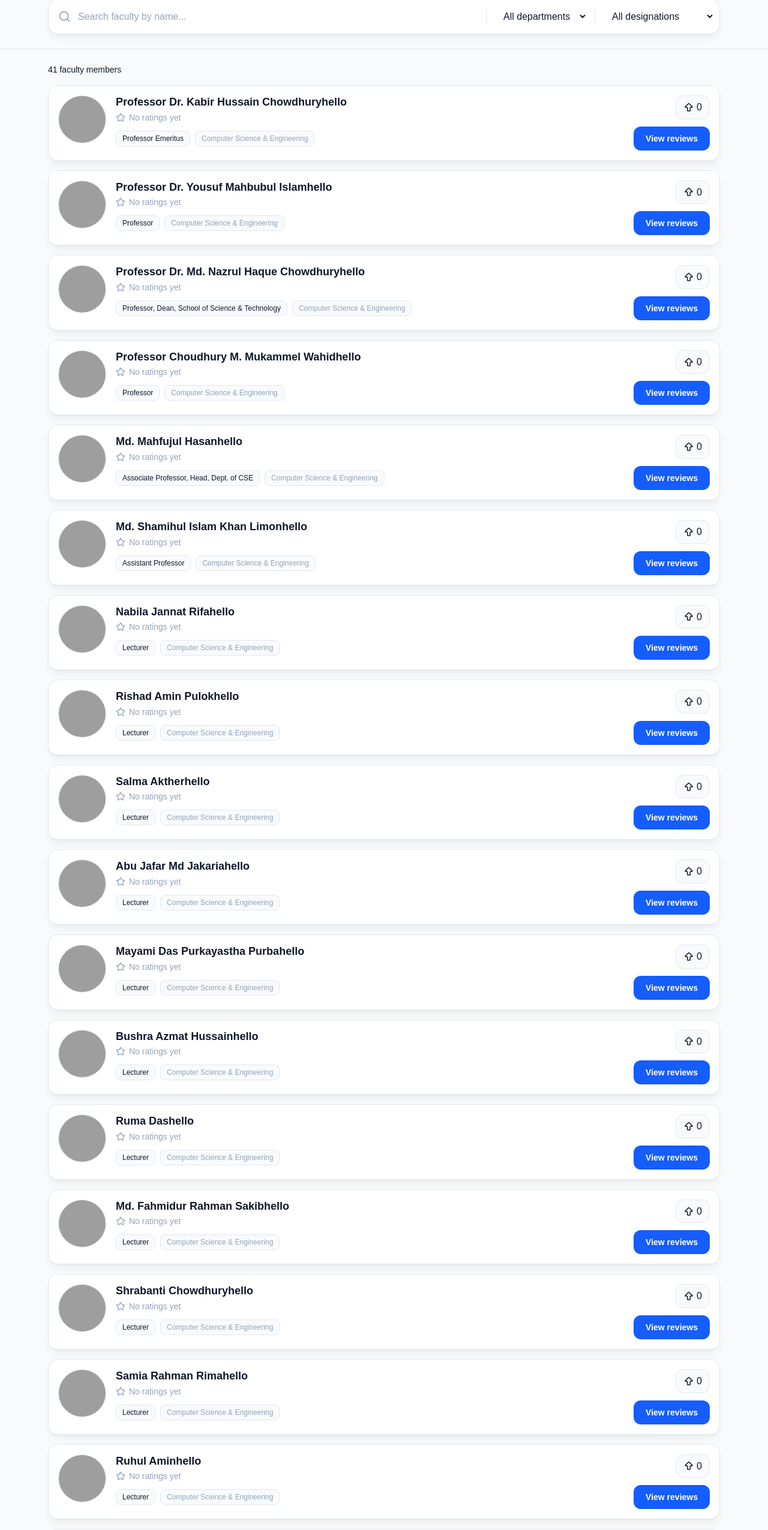
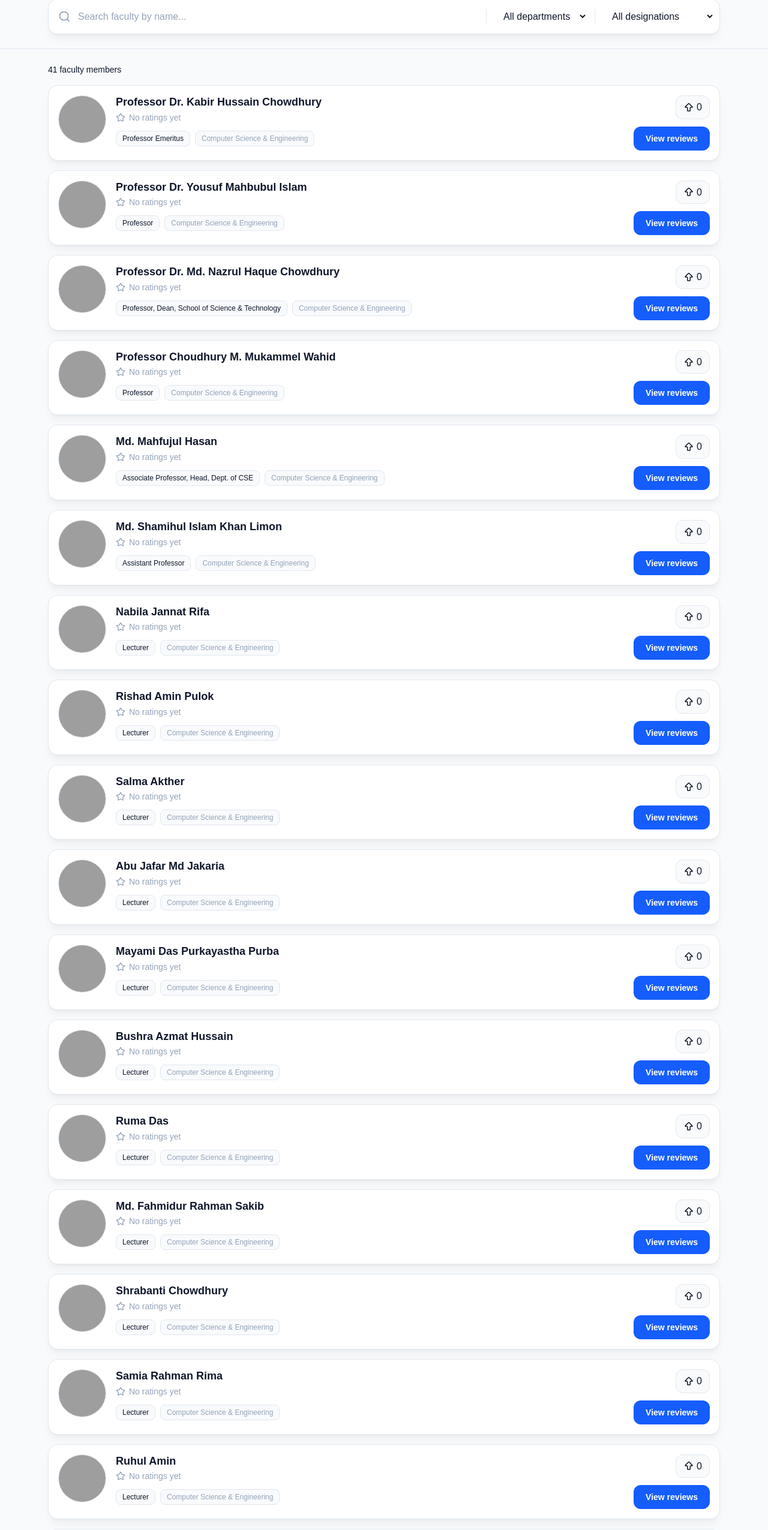
Before and after one commit to fah20im04/Metro-Archive, a Next.js app: page /faculty in a window 1280 px wide. Shown: the part 177-2728 px from the top of the page at 60% size. Built offline with nearby package versions, Linux system fonts and the light colour scheme; grey boxes are pictures that could not be loaded.

Commit message:
deleted unexpected hello

```diff
--- a/app/Components/Faculty/FacultyCard.jsx
+++ b/app/Components/Faculty/FacultyCard.jsx
@@ -69,7 +69,7 @@ export default function FacultyCard({ faculty, upvoted = false, onUpvote }) {
           <Link href={href}>
             <h3 className="truncate text-lg font-semibold text-foreground hover:text-primary">
               {name}
-                            hello
+
             </h3>
           </Link>
 
@@ -78,7 +78,9 @@ export default function FacultyCard({ faculty, upvoted = false, onUpvote }) {
             <Star
               size={16}
               className={
-                                avgRating ? "fill-yellow-400 text-yellow-400" : "text-muted-foreground"
+                avgRating
+                  ? "fill-yellow-400 text-yellow-400"
+                  : "text-muted-foreground"
               }
             />
             {avgRating ? (
@@ -120,7 +122,8 @@ export default function FacultyCard({ faculty, upvoted = false, onUpvote }) {
           disabled={!onUpvote}
           aria-pressed={upvoted}
           aria-label={`${upvoteCount} upvotes`}
-                    className={`flex items-center gap-1 rounded-xl border px-3 py-1.5 text-sm font-medium transition disabled:cursor-default ${upvoted
+          className={`flex items-center gap-1 rounded-xl border px-3 py-1.5 text-sm font-medium transition disabled:cursor-default ${
+            upvoted
               ? "border-primary bg-primary text-white"
               : "border-border bg-background text-foreground enabled:hover:border-primary"
           }`}
--- a/app/Components/Faculty/temp.js
+++ b/app/Components/Faculty/temp.js
@@ -1,48 +1,460 @@
 // Temporary dev data. Replace with a fetch to GET /api/v1/faculty later.
 // `_id` and `departmentIds` are placeholders (real ones will be ObjectIds).
 export const FACULTY_LIST = [
-    { _id: 1, name: "Professor Dr. Kabir Hussain Chowdhury", departmentIds: [115], courseIds: [], designation: "Professor Emeritus", profileImage: "https://metrouni.edu.bd/images/1781768113.jpeg", profileStatus: "", createdAt: "2026-11-01T04:43:00.000Z", updatedAt: null },
-    { _id: 2, name: "Professor Dr. Yousuf Mahbubul Islam", departmentIds: [115], courseIds: [], designation: "Professor", profileImage: "https://metrouni.edu.bd/images/1769518961.JPG", profileStatus: "", createdAt: "2026-11-01T04:43:00.000Z", updatedAt: null },
-    { _id: 3, name: "Professor Dr. Md. Nazrul Haque Chowdhury", departmentIds: [115], courseIds: [], designation: "Professor, Dean, School of Science & Technology", profileImage: "https://metrouni.edu.bd/images/1699259829.png", profileStatus: "", createdAt: "2026-11-01T04:43:00.000Z", updatedAt: null },
-    { _id: 4, name: "Professor Choudhury M. Mukammel Wahid", departmentIds: [115], courseIds: [], designation: "Professor", profileImage: "https://metrouni.edu.bd/images/mu_people_172.png", profileStatus: "", createdAt: "2026-11-01T04:43:00.000Z", updatedAt: null },
-    { _id: 5, name: "Md. Mahfujul Hasan", departmentIds: [115], courseIds: [], designation: "Associate Professor, Head, Dept. of CSE", profileImage: "https://metrouni.edu.bd/images/mu_people_173.png", profileStatus: "", createdAt: "2026-11-01T04:43:00.000Z", updatedAt: null },
-    { _id: 6, name: "Md. Shamihul Islam Khan Limon", departmentIds: [115], courseIds: [], designation: "Assistant Professor", profileImage: "https://metrouni.edu.bd/images/1699244626.jpg", profileStatus: "", createdAt: "2026-11-01T04:43:00.000Z", updatedAt: null },
-    { _id: 7, name: "Nabila Jannat Rifa", departmentIds: [115], courseIds: [], designation: "Lecturer", profileImage: "https://metrouni.edu.bd/images/1699244665.jpg", profileStatus: "", createdAt: "2026-11-01T04:43:00.000Z", updatedAt: null },
-    { _id: 8, name: "Rishad Amin Pulok", departmentIds: [115], courseIds: [], designation: "Lecturer", profileImage: "https://metrouni.edu.bd/images/1699244763.jpg", profileStatus: "", createdAt: "2026-11-01T04:43:00.000Z", updatedAt: null },
-    { _id: 9, name: "Salma Akther", departmentIds: [115], courseIds: [], designation: "Lecturer", profileImage: "https://metrouni.edu.bd/images/1699245534.jpg", profileStatus: "", createdAt: "2026-11-01T04:43:00.000Z", updatedAt: null },
-    { _id: 10, name: "Abu Jafar Md Jakaria", departmentIds: [115], courseIds: [], designation: "Lecturer", profileImage: "https://metrouni.edu.bd/images/1699245600.jpg", profileStatus: "", createdAt: "2026-11-01T04:43:00.000Z", updatedAt: null },
-    { _id: 11, name: "Mayami Das Purkayastha Purba", departmentIds: [115], courseIds: [], designation: "Lecturer", profileImage: "https://metrouni.edu.bd/images/1699245645.jpg", profileStatus: "", createdAt: "2026-11-01T04:43:00.000Z", updatedAt: null },
-    { _id: 12, name: "Bushra Azmat Hussain", departmentIds: [115], courseIds: [], designation: "Lecturer", profileImage: "https://metrouni.edu.bd/images/1699248158.jpg", profileStatus: "", createdAt: "2026-11-01T04:43:00.000Z", updatedAt: null },
-    { _id: 13, name: "Ruma Das", departmentIds: [115], courseIds: [], designation: "Lecturer", profileImage: "https://metrouni.edu.bd/images/1699248293.jpg", profileStatus: "", createdAt: "2026-11-01T04:43:00.000Z", updatedAt: null },
-    { _id: 14, name: "Md. Fahmidur Rahman Sakib", departmentIds: [115], courseIds: [], designation: "Lecturer", profileImage: "https://metrouni.edu.bd/images/1699248380.jpg", profileStatus: "", createdAt: "2026-11-01T04:43:00.000Z", updatedAt: null },
-    { _id: 15, name: "Shrabanti Chowdhury", departmentIds: [115], courseIds: [], designation: "Lecturer", profileImage: "https://metrouni.edu.bd/images/1728111524.jpg", profileStatus: "", createdAt: "2026-11-01T04:43:00.000Z", updatedAt: null },
-    { _id: 16, name: "Samia Rahman Rima", departmentIds: [115], courseIds: [], designation: "Lecturer", profileImage: "https://metrouni.edu.bd/images/1708941597.jpg", profileStatus: "", createdAt: "2026-11-01T04:43:00.000Z", updatedAt: null },
-    { _id: 17, name: "Ruhul Amin", departmentIds: [115], courseIds: [], designation: "Lecturer", profileImage: "https://metrouni.edu.bd/images/1708941656.jpg", profileStatus: "", createdAt: "2026-11-01T04:43:00.000Z", updatedAt: null },
-    { _id: 18, name: "Tajbin Jahan", departmentIds: [115], courseIds: [], designation: "Lecturer", profileImage: "https://metrouni.edu.bd/images/1708941837.jpg", profileStatus: "", createdAt: "2026-11-01T04:43:00.000Z", updatedAt: null },
-    { _id: 19, name: "Aisha Hayder Chowdhury", departmentIds: [115], courseIds: [], designation: "Lecturer", profileImage: "https://metrouni.edu.bd/images/1725982545.jpg", profileStatus: "", createdAt: "2026-11-01T04:43:00.000Z", updatedAt: null },
-    { _id: 20, name: "Abdullah Al Masud", departmentIds: [115], courseIds: [], designation: "Lecturer", profileImage: "https://metrouni.edu.bd/images/1725983208.jpg", profileStatus: "", createdAt: "2026-11-01T04:43:00.000Z", updatedAt: null },
-    { _id: 21, name: "Golam Mostofa Naeem", departmentIds: [115], courseIds: [], designation: "Lecturer", profileImage: "https://metrouni.edu.bd/images/1708941740.jpg", profileStatus: "", createdAt: "2026-11-01T04:43:00.000Z", updatedAt: null },
-    { _id: 22, name: "Abdul Wadud Shakib", departmentIds: [115], courseIds: [], designation: "Lecturer", profileImage: "https://metrouni.edu.bd/images/1708941780.jpg", profileStatus: "", createdAt: "2026-11-01T04:43:00.000Z", updatedAt: null },
-    { _id: 23, name: "Raisa Fairooz", departmentIds: [115], courseIds: [], designation: "Lecturer", profileImage: "https://metrouni.edu.bd/images/1736759603.jpg", profileStatus: "", createdAt: "2026-11-01T04:43:00.000Z", updatedAt: null },
-    { _id: 24, name: "Farhana Akter", departmentIds: [115], courseIds: [], designation: "Lecturer", profileImage: "https://metrouni.edu.bd/images/1725983249.jpg", profileStatus: "", createdAt: "2026-11-01T04:43:00.000Z", updatedAt: null },
-    { _id: 25, name: "Ms. Ishrar Nazah Chowdhury", departmentIds: [115], courseIds: [], designation: "Lecturer", profileImage: "https://metrouni.edu.bd/images/1760862145.jpg", profileStatus: "", createdAt: "2026-11-01T04:43:00.000Z", updatedAt: null },
-    { _id: 26, name: "Mahbuba Akther Liza", departmentIds: [115], courseIds: [], designation: "Lecturer", profileImage: "https://metrouni.edu.bd/images/1779272443.jpg", profileStatus: "", createdAt: "2026-11-01T04:43:00.000Z", updatedAt: null },
-    { _id: 27, name: "Bibek Das", departmentIds: [115], courseIds: [], designation: "Lecturer", profileImage: "https://metrouni.edu.bd/images/1779272472.jpeg", profileStatus: "", createdAt: "2026-11-01T04:43:00.000Z", updatedAt: null },
-    { _id: 28, name: "Mashia Hossain Mim", departmentIds: [115], courseIds: [], designation: "Lecturer", profileImage: "https://metrouni.edu.bd/images/1781018668.jpg", profileStatus: "", createdAt: "2026-11-01T04:43:00.000Z", updatedAt: null },
-    { _id: 29, name: "Barnali Sarker Shoumita", departmentIds: [115], courseIds: [], designation: "Teaching Assistant", profileImage: "https://metrouni.edu.bd/images/1779272514.png", profileStatus: "", createdAt: "2026-11-01T04:43:00.000Z", updatedAt: null },
-    { _id: 30, name: "Arfatul Islam Asif", departmentIds: [115], courseIds: [], designation: "Teaching Assistant", profileImage: "https://metrouni.edu.bd/images/1779272684.png", profileStatus: "", createdAt: "2026-11-01T04:43:00.000Z", updatedAt: null },
-    { _id: 31, name: "Khalid Bin Selim", departmentIds: [115], courseIds: [], designation: "Teaching Assistant", profileImage: "https://metrouni.edu.bd/images/1779275044.jpg", profileStatus: "", createdAt: "2026-11-01T04:43:00.000Z", updatedAt: null },
-    { _id: 32, name: "Nayem Ahmed", departmentIds: [115], courseIds: [], designation: "Teaching Assistant", profileImage: "https://metrouni.edu.bd/images/1781018747.png", profileStatus: "", createdAt: "2026-11-01T04:43:00.000Z", updatedAt: null },
-    { _id: 33, name: "Akhlak Uz Zaman Ashik", departmentIds: [115], courseIds: [], designation: "Assistant Professor (Study Leave)", profileImage: "https://metrouni.edu.bd/images/1699248683.png", profileStatus: "", createdAt: "2026-11-01T04:43:00.000Z", updatedAt: null },
-    { _id: 34, name: "Mst. Shapna Akter", departmentIds: [115], courseIds: [], designation: "Lecturer (Study Leave)", profileImage: "https://metrouni.edu.bd/images/1753207274.png", profileStatus: "", createdAt: "2026-11-01T04:43:00.000Z", updatedAt: null },
-    { _id: 35, name: "Nasif Istiak Remon", departmentIds: [115], courseIds: [], designation: "Lecturer (Study Leave)", profileImage: "https://metrouni.edu.bd/images/1699244690.jpg", profileStatus: "", createdAt: "2026-11-01T04:43:00.000Z", updatedAt: null },
-    { _id: 36, name: "Khudeja Khanom Anwara", departmentIds: [115], courseIds: [], designation: "Lecturer (Study Leave)", profileImage: "https://metrouni.edu.bd/images/1715356490.PNG", profileStatus: "", createdAt: "2026-11-01T04:43:00.000Z", updatedAt: null },
-    { _id: 37, name: "Abdullah Alavi", departmentIds: [115], courseIds: [], designation: "Lecturer (Study Leave)", profileImage: "https://metrouni.edu.bd/images/1699248894.jpg", profileStatus: "", createdAt: "2026-11-01T04:43:00.000Z", updatedAt: null },
-    { _id: 38, name: "Jakaria Hossain", departmentIds: [115], courseIds: [], designation: "Lecturer (Study Leave)", profileImage: "https://metrouni.edu.bd/images/1699248935.jpg", profileStatus: "", createdAt: "2026-11-01T04:43:00.000Z", updatedAt: null },
-    { _id: 39, name: "Moshiur Ahmed", departmentIds: [115], courseIds: [], designation: "Lecturer", profileImage: "https://metrouni.edu.bd/images/1699248573.jpg", profileStatus: "", createdAt: "2026-11-01T04:43:00.000Z", updatedAt: null },
-    { _id: 40, name: "Iftekhar Hussain", departmentIds: [115], courseIds: [], designation: "Lecturer (Study Leave)", profileImage: "https://metrouni.edu.bd/images/1699245564.jpg", profileStatus: "", createdAt: "2026-11-01T04:43:00.000Z", updatedAt: null },
-    { _id: 41, name: "Nowshin Sharmin", departmentIds: [115], courseIds: [], designation: "Lecturer (Study Leave)", profileImage: "https://metrouni.edu.bd/images/1708941893.jpg", profileStatus: "", createdAt: "2026-11-01T04:43:00.000Z", updatedAt: null },
+  {
+    _id: 1,
+    name: "Professor Dr. Kabir Hussain Chowdhury",
+    departmentIds: [115],
+    courseIds: [],
+    designation: "Professor Emeritus",
+    profileImage: "https://metrouni.edu.bd/images/1781768113.jpeg",
+    profileStatus: "",
+    createdAt: "2026-11-01T04:43:00.000Z",
+    updatedAt: null,
+  },
+  {
+    _id: 2,
+    name: "Professor Dr. Yousuf Mahbubul Islam",
+    departmentIds: [115],
+    courseIds: [],
+    designation: "Professor",
+    profileImage: "https://metrouni.edu.bd/images/1769518961.JPG",
+    profileStatus: "",
+    createdAt: "2026-11-01T04:43:00.000Z",
+    updatedAt: null,
+  },
+  {
+    _id: 3,
+    name: "Professor Dr. Md. Nazrul Haque Chowdhury",
+    departmentIds: [115],
+    courseIds: [],
+    designation: "Professor, Dean, School of Science & Technology",
+    profileImage: "https://metrouni.edu.bd/images/1699259829.png",
+    profileStatus: "",
+    createdAt: "2026-11-01T04:43:00.000Z",
+    updatedAt: null,
+  },
+  {
+    _id: 4,
+    name: "Professor Choudhury M. Mukammel Wahid",
+    departmentIds: [115],
+    courseIds: [],
+    designation: "Professor",
+    profileImage: "https://metrouni.edu.bd/images/mu_people_172.png",
+    profileStatus: "",
+    createdAt: "2026-11-01T04:43:00.000Z",
+    updatedAt: null,
+  },
+  {
+    _id: 5,
+    name: "Md. Mahfujul Hasan",
+    departmentIds: [115],
+    courseIds: [],
+    designation: "Associate Professor, Head, Dept. of CSE",
+    profileImage: "https://metrouni.edu.bd/images/mu_people_173.png",
+    profileStatus: "",
+    createdAt: "2026-11-01T04:43:00.000Z",
+    updatedAt: null,
+  },
+  {
+    _id: 6,
+    name: "Md. Shamihul Islam Khan Limon",
+    departmentIds: [115],
+    courseIds: [],
+    designation: "Assistant Professor",
+    profileImage: "https://metrouni.edu.bd/images/1699244626.jpg",
+    profileStatus: "",
+    createdAt: "2026-11-01T04:43:00.000Z",
+    updatedAt: null,
+  },
+  {
+    _id: 7,
+    name: "Nabila Jannat Rifa",
+    departmentIds: [115],
+    courseIds: [],
+    designation: "Lecturer",
+    profileImage: "https://metrouni.edu.bd/images/1699244665.jpg",
+    profileStatus: "",
+    createdAt: "2026-11-01T04:43:00.000Z",
+    updatedAt: null,
+  },
+  {
+    _id: 8,
+    name: "Rishad Amin Pulok",
+    departmentIds: [115],
+    courseIds: [],
+    designation: "Lecturer",
+    profileImage: "https://metrouni.edu.bd/images/1699244763.jpg",
+    profileStatus: "",
+    createdAt: "2026-11-01T04:43:00.000Z",
+    updatedAt: null,
+  },
+  {
+    _id: 9,
+    name: "Salma Akther",
+    departmentIds: [115],
+    courseIds: [],
+    designation: "Lecturer",
+    profileImage: "https://metrouni.edu.bd/images/1699245534.jpg",
+    profileStatus: "",
+    createdAt: "2026-11-01T04:43:00.000Z",
+    updatedAt: null,
+  },
+  {
+    _id: 10,
+    name: "Abu Jafar Md Jakaria",
+    departmentIds: [115],
+    courseIds: [],
+    designation: "Lecturer",
+    profileImage: "https://metrouni.edu.bd/images/1699245600.jpg",
+    profileStatus: "",
+    createdAt: "2026-11-01T04:43:00.000Z",
+    updatedAt: null,
+  },
+  {
+    _id: 11,
+    name: "Mayami Das Purkayastha Purba",
+    departmentIds: [115],
+    courseIds: [],
+    designation: "Lecturer",
+    profileImage: "https://metrouni.edu.bd/images/1699245645.jpg",
+    profileStatus: "",
+    createdAt: "2026-11-01T04:43:00.000Z",
+    updatedAt: null,
+  },
+  {
+    _id: 12,
+    name: "Bushra Azmat Hussain",
+    departmentIds: [115],
+    courseIds: [],
+    designation: "Lecturer",
+    profileImage: "https://metrouni.edu.bd/images/1699248158.jpg",
+    profileStatus: "",
+    createdAt: "2026-11-01T04:43:00.000Z",
+    updatedAt: null,
+  },
+  {
+    _id: 13,
+    name: "Ruma Das",
+    departmentIds: [115],
+    courseIds: [],
+    designation: "Lecturer",
+    profileImage: "https://metrouni.edu.bd/images/1699248293.jpg",
+    profileStatus: "",
+    createdAt: "2026-11-01T04:43:00.000Z",
+    updatedAt: null,
+  },
+  {
+    _id: 14,
+    name: "Md. Fahmidur Rahman Sakib",
+    departmentIds: [115],
+    courseIds: [],
+    designation: "Lecturer",
+    profileImage: "https://metrouni.edu.bd/images/1699248380.jpg",
+    profileStatus: "",
+    createdAt: "2026-11-01T04:43:00.000Z",
+    updatedAt: null,
+  },
+  {
+    _id: 15,
+    name: "Shrabanti Chowdhury",
+    departmentIds: [115],
+    courseIds: [],
+    designation: "Lecturer",
+    profileImage: "https://metrouni.edu.bd/images/1728111524.jpg",
+    profileStatus: "",
+    createdAt: "2026-11-01T04:43:00.000Z",
+    updatedAt: null,
+  },
+  {
+    _id: 16,
+    name: "Samia Rahman Rima",
+    departmentIds: [115],
+    courseIds: [],
+    designation: "Lecturer",
+    profileImage: "https://metrouni.edu.bd/images/1708941597.jpg",
+    profileStatus: "",
+    createdAt: "2026-11-01T04:43:00.000Z",
+    updatedAt: null,
+  },
+  {
+    _id: 17,
+    name: "Ruhul Amin",
+    departmentIds: [115],
+    courseIds: [],
+    designation: "Lecturer",
+    profileImage: "https://metrouni.edu.bd/images/1708941656.jpg",
+    profileStatus: "",
+    createdAt: "2026-11-01T04:43:00.000Z",
+    updatedAt: null,
+  },
+  {
+    _id: 18,
+    name: "Tajbin Jahan",
+    departmentIds: [115],
+    courseIds: [],
+    designation: "Lecturer",
+    profileImage: "https://metrouni.edu.bd/images/1708941837.jpg",
+    profileStatus: "",
+    createdAt: "2026-11-01T04:43:00.000Z",
+    updatedAt: null,
+  },
+  {
+    _id: 19,
+    name: "Aisha Hayder Chowdhury",
+    departmentIds: [115],
+    courseIds: [],
+    designation: "Lecturer",
+    profileImage: "https://metrouni.edu.bd/images/1725982545.jpg",
+    profileStatus: "",
+    createdAt: "2026-11-01T04:43:00.000Z",
+    updatedAt: null,
+  },
+  {
+    _id: 20,
+    name: "Abdullah Al Masud",
+    departmentIds: [115],
+    courseIds: [],
+    designation: "Lecturer",
+    profileImage: "https://metrouni.edu.bd/images/1725983208.jpg",
+    profileStatus: "",
+    createdAt: "2026-11-01T04:43:00.000Z",
+    updatedAt: null,
+  },
+  {
+    _id: 21,
+    name: "Golam Mostofa Naeem",
+    departmentIds: [115],
+    courseIds: [],
+    designation: "Lecturer",
+    profileImage: "https://metrouni.edu.bd/images/1708941740.jpg",
+    profileStatus: "",
+    createdAt: "2026-11-01T04:43:00.000Z",
+    updatedAt: null,
+  },
+  {
+    _id: 22,
+    name: "Abdul Wadud Shakib",
+    departmentIds: [115],
+    courseIds: [],
+    designation: "Lecturer",
+    profileImage: "https://metrouni.edu.bd/images/1708941780.jpg",
+    profileStatus: "",
+    createdAt: "2026-11-01T04:43:00.000Z",
+    updatedAt: null,
+  },
+  {
+    _id: 23,
+    name: "Raisa Fairooz",
+    departmentIds: [115],
+    courseIds: [],
+    designation: "Lecturer",
+    profileImage: "https://metrouni.edu.bd/images/1736759603.jpg",
+    profileStatus: "",
+    createdAt: "2026-11-01T04:43:00.000Z",
+    updatedAt: null,
+  },
+  {
+    _id: 24,
+    name: "Farhana Akter",
+    departmentIds: [115],
+    courseIds: [],
+    designation: "Lecturer",
+    profileImage: "https://metrouni.edu.bd/images/1725983249.jpg",
+    profileStatus: "",
+    createdAt: "2026-11-01T04:43:00.000Z",
+    updatedAt: null,
+  },
+  {
+    _id: 25,
+    name: "Ms. Ishrar Nazah Chowdhury",
+    departmentIds: [115],
+    courseIds: [],
+    designation: "Lecturer",
+    profileImage: "https://metrouni.edu.bd/images/1760862145.jpg",
+    profileStatus: "",
+    createdAt: "2026-11-01T04:43:00.000Z",
+    updatedAt: null,
+  },
+  {
+    _id: 26,
+    name: "Mahbuba Akther Liza",
+    departmentIds: [115],
+    courseIds: [],
+    designation: "Lecturer",
+    profileImage: "https://metrouni.edu.bd/images/1779272443.jpg",
+    profileStatus: "",
+    createdAt: "2026-11-01T04:43:00.000Z",
+    updatedAt: null,
+  },
+  {
+    _id: 27,
+    name: "Bibek Das",
+    departmentIds: [115],
+    courseIds: [],
+    designation: "Lecturer",
+    profileImage: "https://metrouni.edu.bd/images/1779272472.jpeg",
+    profileStatus: "",
+    createdAt: "2026-11-01T04:43:00.000Z",
+    updatedAt: null,
+  },
+  {
+    _id: 28,
+    name: "Mashia Hossain Mim",
+    departmentIds: [115],
+    courseIds: [],
+    designation: "Lecturer",
+    profileImage: "https://metrouni.edu.bd/images/1781018668.jpg",
+    profileStatus: "",
+    createdAt: "2026-11-01T04:43:00.000Z",
+    updatedAt: null,
+  },
+  {
+    _id: 29,
+    name: "Barnali Sarker Shoumita",
+    departmentIds: [115],
+    courseIds: [],
+    designation: "Teaching Assistant",
+    profileImage: "https://metrouni.edu.bd/images/1779272514.png",
+    profileStatus: "",
+    createdAt: "2026-11-01T04:43:00.000Z",
+    updatedAt: null,
+  },
+  {
+    _id: 30,
+    name: "Arfatul Islam Asif",
+    departmentIds: [115],
+    courseIds: [],
+    designation: "Teaching Assistant",
+    profileImage: "https://metrouni.edu.bd/images/1779272684.png",
+    profileStatus: "",
+    createdAt: "2026-11-01T04:43:00.000Z",
+    updatedAt: null,
+  },
+  {
+    _id: 31,
+    name: "Khalid Bin Selim",
+    departmentIds: [115],
+    courseIds: [],
+    designation: "Teaching Assistant",
+    profileImage: "https://metrouni.edu.bd/images/1779275044.jpg",
+    profileStatus: "",
+    createdAt: "2026-11-01T04:43:00.000Z",
+    updatedAt: null,
+  },
+  {
+    _id: 32,
+    name: "Nayem Ahmed",
+    departmentIds: [115],
+    courseIds: [],
+    designation: "Teaching Assistant",
+    profileImage: "https://metrouni.edu.bd/images/1781018747.png",
+    profileStatus: "",
+    createdAt: "2026-11-01T04:43:00.000Z",
+    updatedAt: null,
+  },
+  {
+    _id: 33,
+    name: "Akhlak Uz Zaman Ashik",
+    departmentIds: [115],
+    courseIds: [],
+    designation: "Assistant Professor (Study Leave)",
+    profileImage: "https://metrouni.edu.bd/images/1699248683.png",
+    profileStatus: "",
+    createdAt: "2026-11-01T04:43:00.000Z",
+    updatedAt: null,
+  },
+  {
+    _id: 34,
+    name: "Mst. Shapna Akter",
+    departmentIds: [115],
+    courseIds: [],
+    designation: "Lecturer (Study Leave)",
+    profileImage: "https://metrouni.edu.bd/images/1753207274.png",
+    profileStatus: "",
+    createdAt: "2026-11-01T04:43:00.000Z",
+    updatedAt: null,
+  },
+  {
+    _id: 35,
+    name: "Nasif Istiak Remon",
+    departmentIds: [115],
+    courseIds: [],
+    designation: "Lecturer (Study Leave)",
+    profileImage: "https://metrouni.edu.bd/images/1699244690.jpg",
+    profileStatus: "",
+    createdAt: "2026-11-01T04:43:00.000Z",
+    updatedAt: null,
+  },
+  {
+    _id: 36,
+    name: "Khudeja Khanom Anwara",
+    departmentIds: [115],
+    courseIds: [],
+    designation: "Lecturer (Study Leave)",
+    profileImage: "https://metrouni.edu.bd/images/1715356490.PNG",
+    profileStatus: "",
+    createdAt: "2026-11-01T04:43:00.000Z",
+    updatedAt: null,
+  },
+  {
+    _id: 37,
+    name: "Abdullah Alavi",
+    departmentIds: [115],
+    courseIds: [],
+    designation: "Lecturer (Study Leave)",
+    profileImage: "https://metrouni.edu.bd/images/1699248894.jpg",
+    profileStatus: "",
+    createdAt: "2026-11-01T04:43:00.000Z",
+    updatedAt: null,
+  },
+  {
+    _id: 38,
+    name: "Jakaria Hossain",
+    departmentIds: [115],
+    courseIds: [],
+    designation: "Lecturer (Study Leave)",
+    profileImage: "https://metrouni.edu.bd/images/1699248935.jpg",
+    profileStatus: "",
+    createdAt: "2026-11-01T04:43:00.000Z",
+    updatedAt: null,
+  },
+  {
+    _id: 39,
+    name: "Moshiur Ahmed",
+    departmentIds: [115],
+    courseIds: [],
+    designation: "Lecturer",
+    profileImage: "https://metrouni.edu.bd/images/1699248573.jpg",
+    profileStatus: "",
+    createdAt: "2026-11-01T04:43:00.000Z",
+    updatedAt: null,
+  },
+  {
+    _id: 40,
+    name: "Iftekhar Hussain",
+    departmentIds: [115],
+    courseIds: [],
+    designation: "Lecturer (Study Leave)",
+    profileImage: "https://metrouni.edu.bd/images/1699245564.jpg",
+    profileStatus: "",
+    createdAt: "2026-11-01T04:43:00.000Z",
+    updatedAt: null,
+  },
+  {
+    _id: 41,
+    name: "Nowshin Sharmin",
+    departmentIds: [115],
+    courseIds: [],
+    designation: "Lecturer (Study Leave)",
+    profileImage: "https://metrouni.edu.bd/images/1708941893.jpg",
+    profileStatus: "",
+    createdAt: "2026-11-01T04:43:00.000Z",
+    updatedAt: null,
+  },
 ];
 
 // Temporary lookup so cards can show department names instead of ids.
-export const DEPARTMENTS = [{ _id: 115, name: "Computer Science & Engineering" }];
+export const DEPARTMENTS = [
+  { _id: 115, name: "Computer Science & Engineering" },
+];
```
Lines whose indentation alone changed are shown as unchanged.
